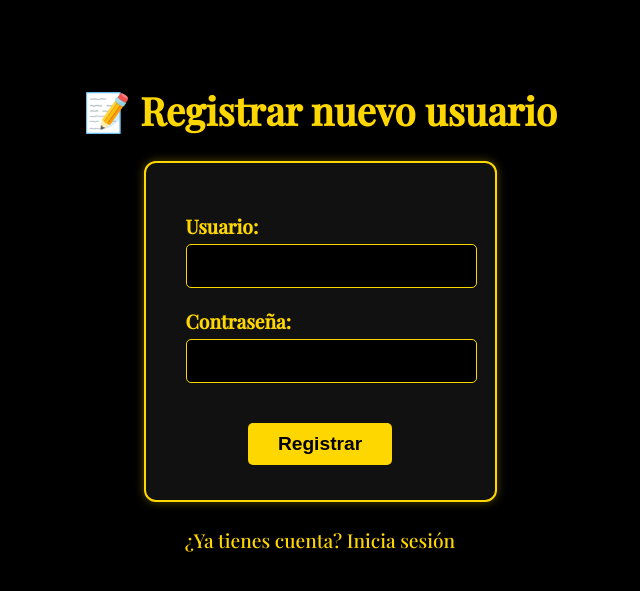
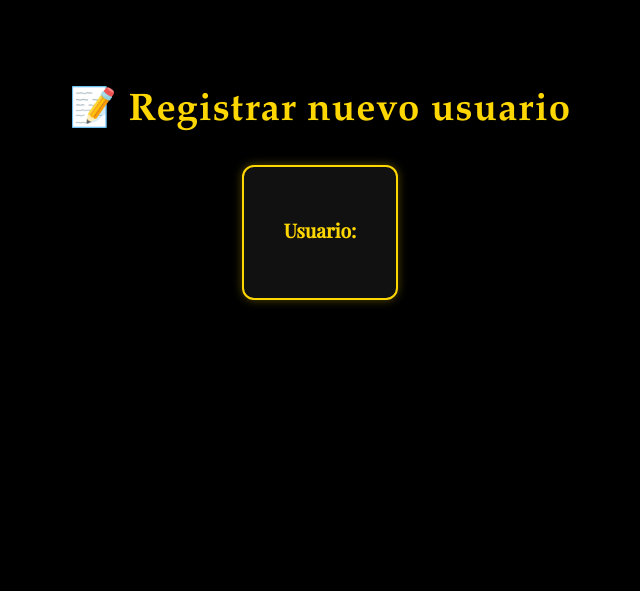
Before and after one commit to phoenixgabba/Agenda-Citas, a Flask app: page /register in a window 1280 px wide. Shown: the top 591 px of the page, without its empty margins (320-960 px from the left). Run offline with Flask 3, Linux system fonts and the light colour scheme.

Commit message:
Actualizar register.html

```diff
--- a/templates/register.html
+++ b/templates/register.html
@@ -1,10 +1,10 @@
 <!DOCTYPE html>
 <html lang="es">
 <head>
-    <meta charset="UTF-8">
-    <meta name="viewport" content="width=device-width, initial-scale=1.0">
+    <meta charset="UTF-8" />
+    <meta name="viewport" content="width=device-width, initial-scale=1" />
     <title>Registrar nuevo usuario</title>
-    <link href="https://fonts.googleapis.com/css2?family=Playfair+Display:wght@500&display=swap" rel="stylesheet">
+    <link href="https://fonts.googleapis.com/css2?family=Playfair+Display:wght@500&display=swap" rel="stylesheet" />
     <style>
         body {
             background-color: #000;
@@ -13,6 +13,13 @@
             text-align: center;
             padding: 50px;
             font-size: 1.2em;
+        }
+        .titulo-gotico {
+            font-family: "Old English Text MT", "Palatino Linotype", "Lucida Blackletter", serif;
+            font-size: 2em;
+            font-weight: bold;
+            margin-bottom: 30px;
+            letter-spacing: 1px;
         }
         form {
             display: inline-block;
@@ -79,29 +86,8 @@
 </head>
 <body>
 
-    <h1>📝 Registrar nuevo usuario</h1>
+    <h1 class="titulo-gotico">📝 Registrar nuevo usuario</h1>
 
     <form action="/register" method="POST">
         <div class="form-group">
             <label for="usuario">Usuario:</label>
-            <input type="text" id="usuario" name="usuario" required>
-        </div>
-        <div class="form-group">
-            <label for="contrasena">Contraseña:</label>
-            <input type="password" id="contrasena" name="contrasena" required>
-        </div>
-        <button type="submit">Registrar</button>
-    </form>
-
-    {% with messages = get_flashed_messages(with_categories=true) %}
-        {% if messages %}
-            {% for category, message in messages %}
-                <p class="flash-message {{ category }}">{{ message }}</p>
-            {% endfor %}
-        {% endif %}
-    {% endwith %}
-
-    <a href="/login">¿Ya tienes cuenta? Inicia sesión</a>
-
-</body>
-</html>
```
